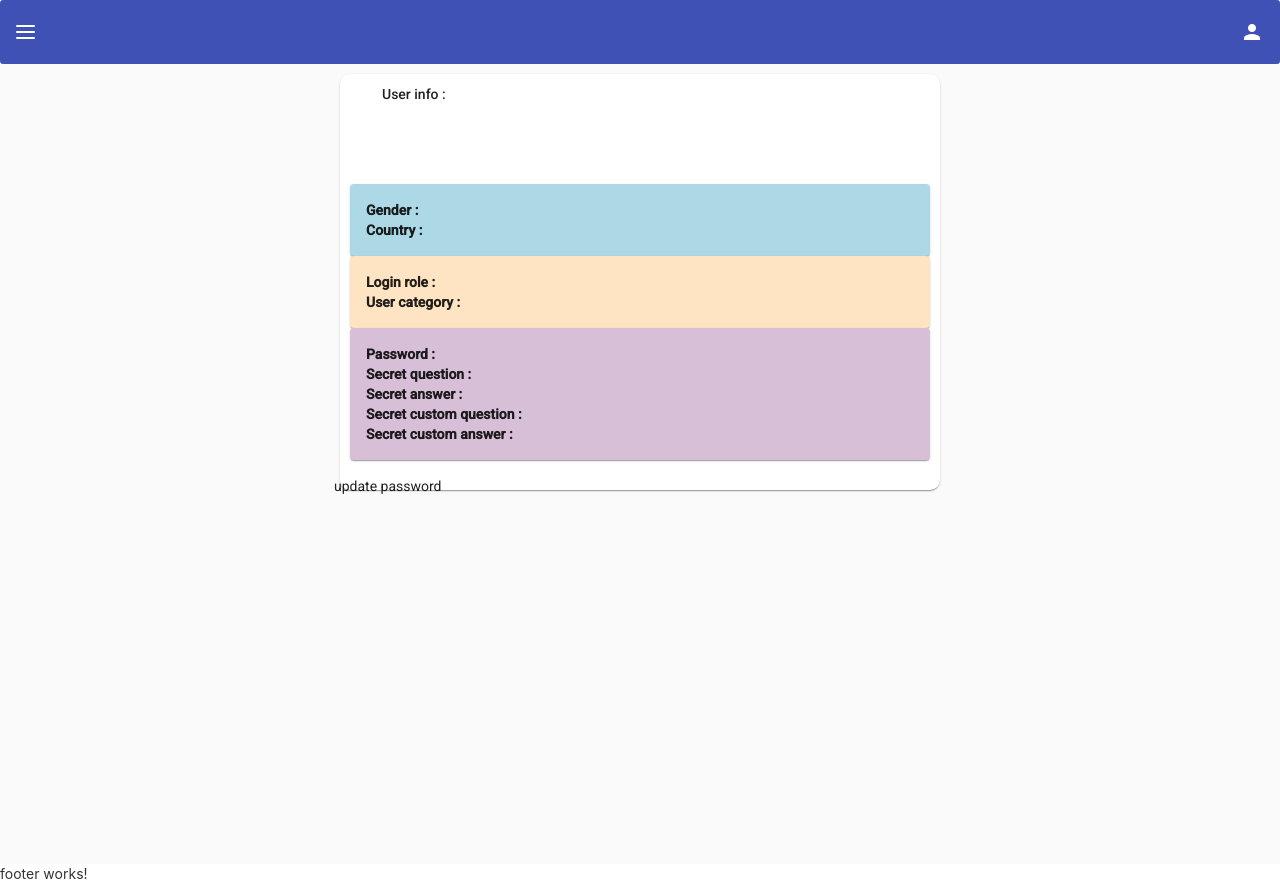
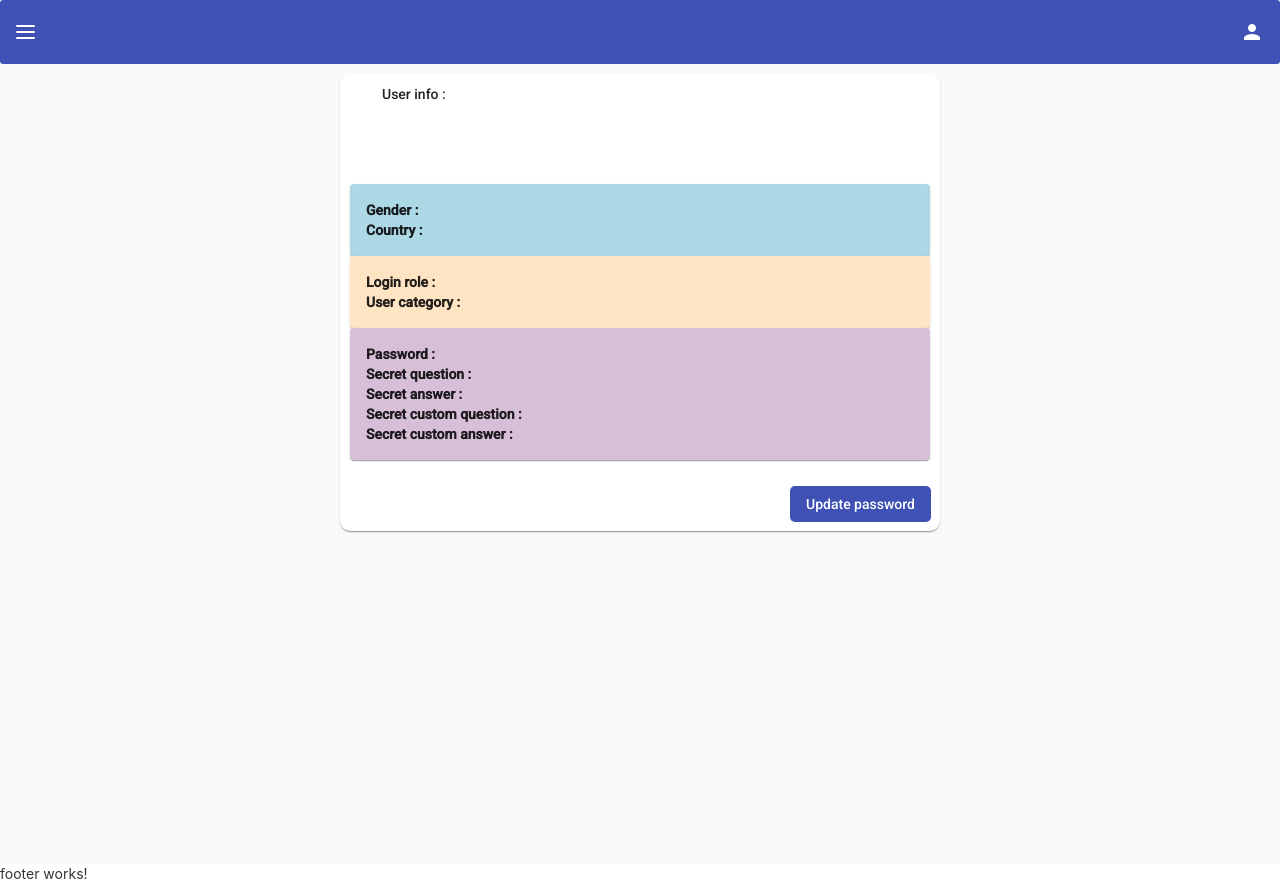
Before and after one commit to boonsuli/trailerplan-login-ng, an Angular app: page /info in a window 1280 px wide. Built offline with nearby package versions, Linux system fonts and the light colour scheme.

Commit message:
display update password button, center title

```diff
--- a/src/app/components/navigation/header/header.component.html
+++ b/src/app/components/navigation/header/header.component.html
@@ -7,10 +7,10 @@
         </span>
       </div>
     </div>
-    <div fxFlex fxLayoutAlign="end" fxHide.gt-xs>
-      Trailerplan gt xs
+    <div fxFlex fxLayoutAlign="end" fxFlexAlign="middle" fxHide.gt-xs>
+      <mat-card-title class="title-app">Trailerplan</mat-card-title>
     </div>
-    <div fxFlex fxLayout="row" fxLayoutAlign="end" fxFlexAlign="middle">
+    <div fxFlex fxLayoutAlign="end" fxLayout="row" fxFlexAlign="middle">
       <mat-icon routerLink="/info">person</mat-icon>
     </div>
   </div>
--- a/src/app/components/navigation/header/header.component.scss
+++ b/src/app/components/navigation/header/header.component.scss
@@ -10,6 +10,10 @@ a:hover, a:active{
   list-style-type: none;
   padding: 0;
   margin: 0;
+}
+.title-app{
+  text-align: center;
+  margin-bottom: 0px;
 }
 mat-toolbar{
   border-radius: 3px;
--- a/src/app/components/page/info/info.component.html
+++ b/src/app/components/page/info/info.component.html
@@ -26,8 +26,8 @@
       </mat-card>
     </mat-card-content>
 
-    <mat-card-footer>
-      update password
+    <mat-card-footer class="card-footer-container">
+       <button mat-flat-button color="primary" class="mat-button button-action">Update password</button>
     </mat-card-footer>
 
   </mat-card>
--- a/src/app/components/page/info/info.component.scss
+++ b/src/app/components/page/info/info.component.scss
@@ -24,6 +24,17 @@
 }
 .card-title {
   font-size: 14px;
+}
+.button-action {
+  border-radius: 5px;
+}
+.card-footer-container {
+  /* needed styles below */
+  display: flex;
+  justify-content: space-between;
+  align-content: end;
+  justify-content: end;
+  padding: 10px 15px 15px 10px;
 }
 .mat-card-header {
   width: 500px;
```
